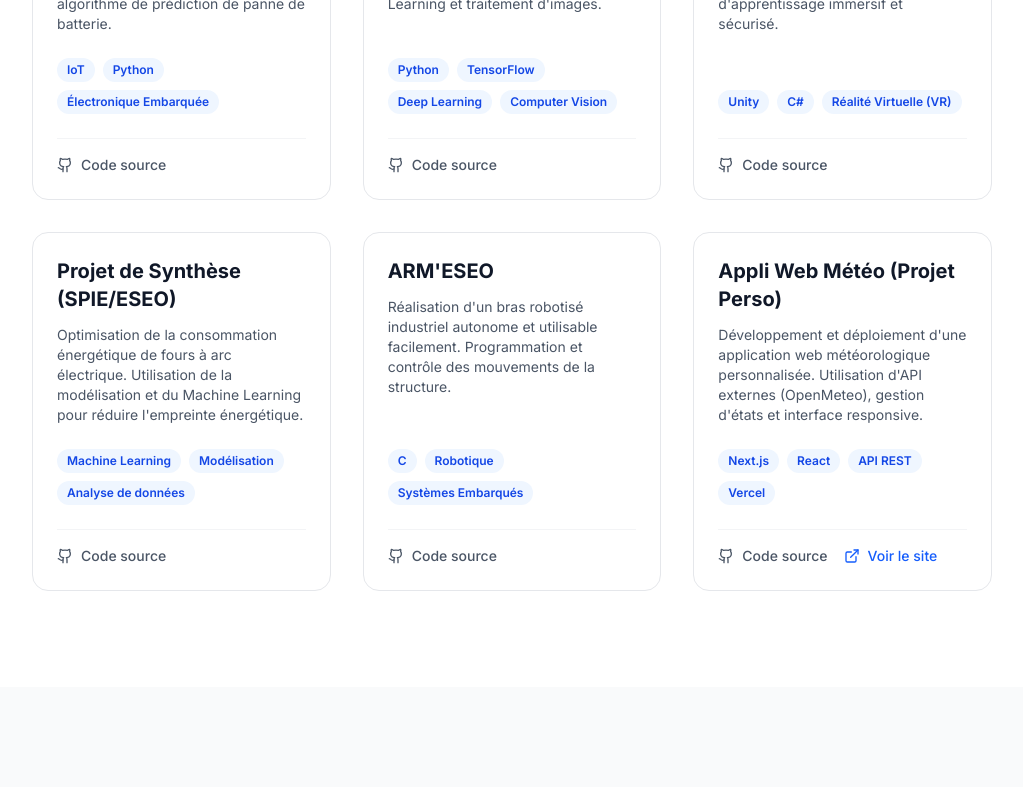
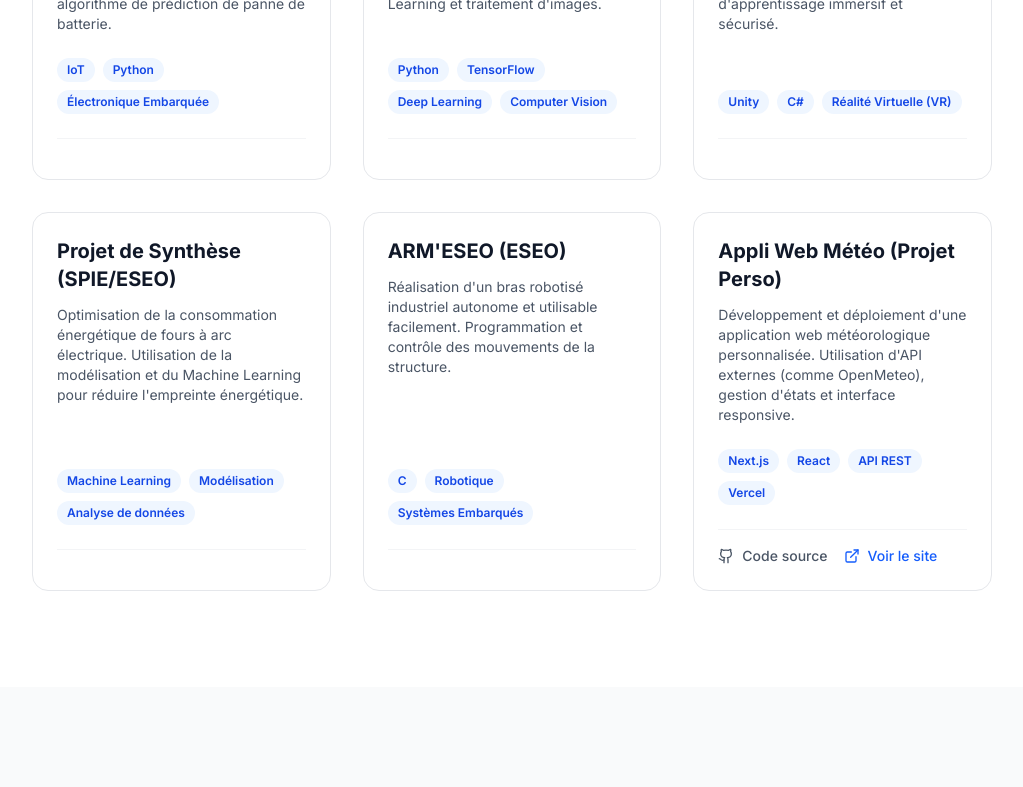
Before and after one commit to ProjectsPEMG/Portfolio, a Next.js app: page / in a window 1280 px wide. Shown: the part 1180-1967 px from the top of the page, without its empty margins (128-1151 px from the left). Built offline with nearby package versions, Linux system fonts and the light colour scheme.

Commit message:
Update Projets.tsx

```diff
--- a/components/Projets.tsx
+++ b/components/Projets.tsx
@@ -1,7 +1,7 @@
 "use client";
 
 import { motion } from 'framer-motion';
-import { ExternalLink } from 'lucide-react';
+import { ExternalLink, PlayCircle, FileText } from 'lucide-react';
 
 const mesProjets = [
   {
@@ -9,48 +9,60 @@ const mesProjets = [
     titre: "Système IoT & Prédiction (Transarc)",
     description: "Développement d'une solution IoT pour la mise à jour à distance sur autocars. Création d'un harnais de câblage sur-mesure et d'un algorithme de prédiction de panne de batterie.",
     technos: ["IoT", "Python", "Électronique Embarquée"],
-    lienGithub: "#",
+    lienGithub: "",
     lienSite: "",
+    lienVideo: "",
+    lienDoc: "",
   },
   {
     id: 2,
     titre: "Vision Industrielle (Opales)",
     description: "Conception d'outils de vision industrielle pour la détection de défauts sur chaîne de production automobile. Classification par Deep Learning et traitement d'images.",
     technos: ["Python", "TensorFlow", "Deep Learning", "Computer Vision"],
-    lienGithub: "#",
+    lienGithub: "",
     lienSite: "",
+    lienVideo: "",
+    lienDoc: "",
   },
   {
     id: 3,
     titre: "Simulation CACES VR (ESEO)",
     description: "Développement d'une simulation en Réalité Virtuelle (RV) dédiée à la formation CACES. Projet réalisé pour offrir un environnement d'apprentissage immersif et sécurisé.",
     technos: ["Unity", "C#", "Réalité Virtuelle (VR)"],
-    lienGithub: "#",
+    lienGithub: "",
     lienSite: "",
+    lienVideo: "",
+    lienDoc: "",
   },
   {
     id: 4,
     titre: "Projet de Synthèse (SPIE/ESEO)",
     description: "Optimisation de la consommation énergétique de fours à arc électrique. Utilisation de la modélisation et du Machine Learning pour réduire l'empreinte énergétique.",
     technos: ["Machine Learning", "Modélisation", "Analyse de données"],
-    lienGithub: "#",
+    lienGithub: "",
     lienSite: "",
+    lienVideo: "",
+    lienDoc: "",
   },
   {
     id: 5,
-    titre: "ARM'ESEO",
+    titre: "ARM'ESEO (ESEO)",
     description: "Réalisation d'un bras robotisé industriel autonome et utilisable facilement. Programmation et contrôle des mouvements de la structure.",
     technos: ["C", "Robotique", "Systèmes Embarqués"],
-    lienGithub: "#",
+    lienGithub: "",
     lienSite: "",
+    lienVideo: "",
+    lienDoc: "",
   },
   {
     id: 6,
     titre: "Appli Web Météo (Projet Perso)",
-    description: "Développement et déploiement d'une application web météorologique personnalisée. Utilisation d'API externes (OpenMeteo), gestion d'états et interface responsive.",
+    description: "Développement et déploiement d'une application web météorologique personnalisée. Utilisation d'API externes (comme OpenMeteo), gestion d'états et interface responsive.",
     technos: ["Next.js", "React", "API REST", "Vercel"],
     lienGithub: "https://github.com/ProjectsPEMG/meteo-perso-pemg",
     lienSite: "https://meteo-perso-pemg.vercel.app",
+    lienVideo: "",
+    lienDoc: "",
   }
 ];
 
@@ -101,30 +113,18 @@ export default function Projets() {
                 ))}
               </div>
 
-              {/* Zone des boutons (Code et/ou Site) */}
+              {/* Zone des boutons adaptatifs */}
               <div className="flex flex-wrap gap-4 mt-auto pt-4 border-t border-gray-100 dark:border-gray-800">
 
-                {/* Affiche le bouton GitHub si un lien existe */}
+                {/* 1. Bouton GitHub */}
                 {projet.lienGithub && (
                   <a
                     href={projet.lienGithub}
-                    target={projet.lienGithub !== "#" ? "_blank" : "_self"}
+                    target="_blank"
                     rel="noopener noreferrer"
                     className="inline-flex items-center text-sm font-medium text-gray-600 dark:text-gray-400 hover:text-gray-900 dark:hover:text-white transition-colors"
                   >
-                    {/* SVG manuel de l'icône GitHub (remplace le composant supprimé) */}
-                    <svg
-                      xmlns="http://www.w3.org/2000/svg"
-                      width="24"
-                      height="24"
-                      viewBox="0 0 24 24"
-                      fill="none"
-                      stroke="currentColor"
-                      strokeWidth="2"
-                      strokeLinecap="round"
-                      strokeLinejoin="round"
-                      className="w-4 h-4 mr-2"
-                    >
+                    <svg xmlns="http://www.w3.org/2000/svg" width="24" height="24" viewBox="0 0 24 24" fill="none" stroke="currentColor" strokeWidth="2" strokeLinecap="round" strokeLinejoin="round" className="w-4 h-4 mr-2">
                       <path d="M15 22v-4a4.8 4.8 0 0 0-1-3.5c3 0 6-2 6-5.5.08-1.25-.27-2.48-1-3.5.28-1.15.28-2.35 0-3.5 0 0-1 0-3 1.5-2.64-.5-5.36-.5-8 0C6 2 5 2 5 2c-.3 1.15-.3 2.35 0 3.5A5.403 5.403 0 0 0 4 9c0 3.5 3 5.5 6 5.5-.39.49-.68 1.05-.85 1.65-.17.6-.22 1.23-.15 1.85v4"></path>
                       <path d="M9 18c-4.51 2-5-2-7-2"></path>
                     </svg>
@@ -132,7 +132,33 @@ export default function Projets() {
                   </a>
                 )}
 
-                {/* Affiche le bouton du site en direct si un lien existe */}
+                {/* 2. Bouton Document (PDF/PPT) - En vert pour le différencier */}
+                {projet.lienDoc && (
+                  <a
+                    href={projet.lienDoc}
+                    target="_blank"
+                    rel="noopener noreferrer"
+                    className="inline-flex items-center text-sm font-medium text-emerald-600 dark:text-emerald-400 hover:text-emerald-800 dark:hover:text-emerald-300 transition-colors"
+                  >
+                    <FileText className="w-4 h-4 mr-2" />
+                    Voir le document
+                  </a>
+                )}
+
+                {/* 3. Bouton Vidéo - En rouge pour le côté "YouTube/Vidéo" */}
+                {projet.lienVideo && (
+                  <a
+                    href={projet.lienVideo}
+                    target="_blank"
+                    rel="noopener noreferrer"
+                    className="inline-flex items-center text-sm font-medium text-red-600 dark:text-red-400 hover:text-red-800 dark:hover:text-red-300 transition-colors"
+                  >
+                    <PlayCircle className="w-4 h-4 mr-2" />
+                    Voir la vidéo
+                  </a>
+                )}
+
+                {/* 4. Bouton Site Web Externe */}
                 {projet.lienSite && (
                   <a
                     href={projet.lienSite}
@@ -144,6 +170,7 @@ export default function Projets() {
                     Voir le site
                   </a>
                 )}
+
               </div>
             </motion.div>
           ))}
```
